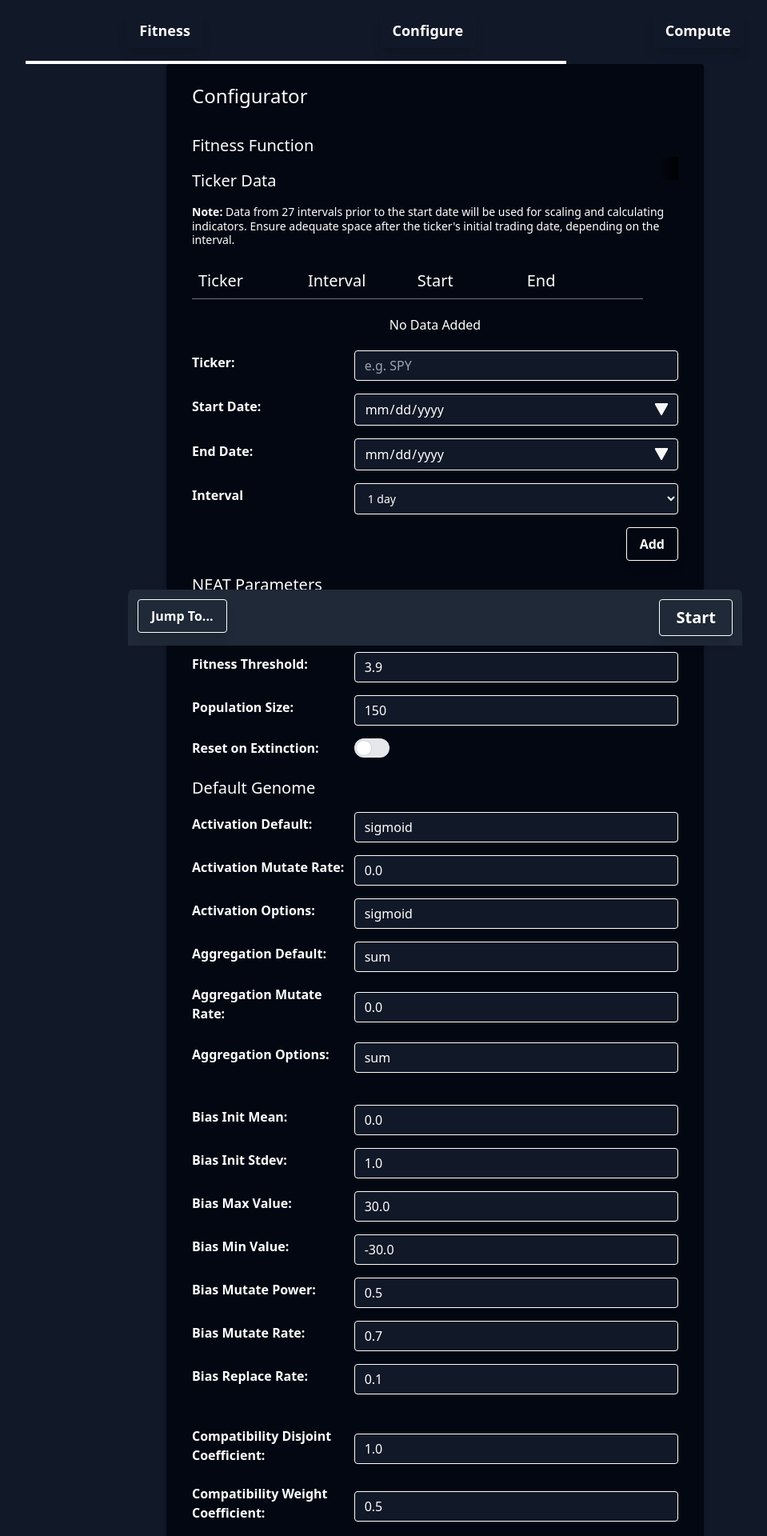
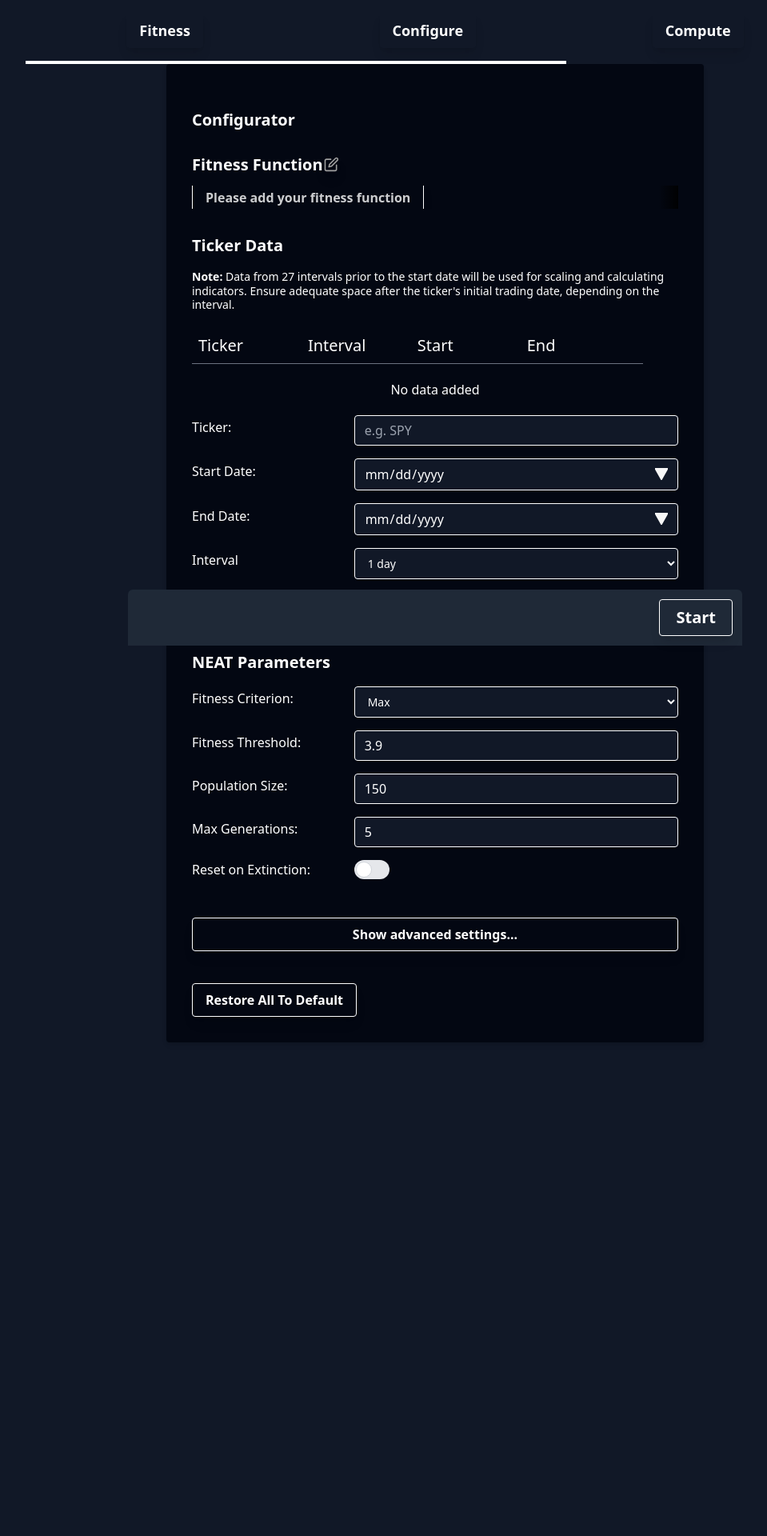
Before and after one commit to jodhangill/Quanet, a Flask app: page /configurator in a window 1280 px wide. Shown: the top 1920 px of the page at 80% size, without its empty margins (96-1055 px from the left). After the commit the page ends 1303 px from the top, so only its background shows below. Run offline with Flask 3, Linux system fonts and the light colour scheme.

Commit message:
Clean up configurator form and removed unnecessary inputs

```diff
--- a/static/css/output.css
+++ b/static/css/output.css
@@ -664,6 +664,11 @@ video {
   margin-bottom: 1.25rem;
 }
 
+.my-10 {
+  margin-top: 2.5rem;
+  margin-bottom: 2.5rem;
+}
+
 .mb-10 {
   margin-bottom: 2.5rem;
 }
@@ -692,18 +697,22 @@ video {
   margin-right: 0.25rem;
 }
 
+.mt-0 {
+  margin-top: 0px;
+}
+
 .mt-20 {
   margin-top: 5rem;
 }
 
-.mt-4 {
-  margin-top: 1rem;
-}
-
 .mt-5 {
   margin-top: 1.25rem;
 }
 
+.mt-8 {
+  margin-top: 2rem;
+}
+
 .block {
   display: block;
 }
@@ -734,10 +743,6 @@ video {
 
 .h-2 {
   height: 0.5rem;
-}
-
-.h-3 {
-  height: 0.75rem;
 }
 
 .h-5 {
@@ -871,10 +876,6 @@ video {
   justify-content: space-around;
 }
 
-.self-end {
-  align-self: flex-end;
-}
-
 .overflow-auto {
   overflow: auto;
 }
@@ -1135,6 +1136,10 @@ video {
 
 .text-start {
   text-align: start;
+}
+
+.align-bottom {
+  vertical-align: bottom;
 }
 
 .text-2xl {
@@ -1317,7 +1322,6 @@ a:hover {
   display: block;
   font-size: 1rem;
   line-height: 1.5rem;
-  font-weight: 700;
   --tw-text-opacity: 1;
   color: rgb(255 255 255 / var(--tw-text-opacity));
 }
@@ -1355,6 +1359,14 @@ a:hover {
   outline-offset: 2px;
 }
 
+#neatForm h2 {
+  margin-top: 2rem;
+  margin-bottom: 1rem;
+  font-size: 1.25rem;
+  line-height: 1.75rem;
+  font-weight: 600;
+}
+
 .ticker_data_container {
   display: grid;
   width: 100%;
@@ -1404,7 +1416,7 @@ a:hover {
             rgba(0, 0, 0, 0.9) 100%);
 }
 
-#neatForm>* {
+#neatForm>*:not([id="advanced"]), #advanced>* {
   animation: fadeInUp;
   animation-duration: 0.5s;
 }
--- a/static/js/compute/py-worker.js
+++ b/static/js/compute/py-worker.js
@@ -7,7 +7,7 @@ const callbacks = {};
 function updateProgressBar(progress) {
     let bar = document.getElementById('loadingProgress');
     if (progress == 100) {
-        bar.style.transitionDuration = '5000ms';
+        bar.style.transitionDuration = '7000ms';
     }
     else if (progress < 0) {
         document.getElementById('loadingContainer').style.display = 'none';
--- a/static/js/compute/webworker.js
+++ b/static/js/compute/webworker.js
@@ -37,9 +37,8 @@ self.onmessage = async (event) => {
         await micropip.install('pandas');
         self.postMessage({loading: 70});
         await micropip.install('numpy');
-        self.postMessage({loading: 80});
+        self.postMessage({loading: 95});
         await micropip.install('graphviz');
-        self.postMessage({loading: 95});
         self.postMessage({loading: 100});
 
         let results = await self.pyodide.runPythonAsync(python);
--- a/static/js/configurator.js
+++ b/static/js/configurator.js
@@ -118,9 +118,12 @@ async function loadData() {
     }
 
     var displayHTML = localStorage.getItem('displayHTML');
+    const fitness = document.getElementById('fitness');
     if (displayHTML) {
-        const fitness = document.getElementById('fitness');
         fitness.innerHTML = displayHTML;
+    }
+    else {
+        fitness.innerHTML = '<a href="/fitness"><span style="font-size: medium; opacity: 80%">Please add your fitness function</a>';
     }
 }
 
@@ -195,6 +198,29 @@ function saveInput(event) {
     }
 }
 
+function showAdvanced() {
+    document.getElementById('advanced').style.display = 'block';
+    document.getElementsByClassName('hideButton')[0].style.display = 'block';
+    document.getElementsByClassName('hideButton')[1].style.display = 'block';
+    document.getElementById('showButton').style.display = 'none';
+    document.getElementById('jumpTo').style.display = 'block';
+}
+
+function hideAdvanced() {
+    document.getElementById('advanced').style.display = 'none';
+    document.getElementsByClassName('hideButton')[0].style.display = 'none';
+    document.getElementsByClassName('hideButton')[1].style.display = 'none';
+    document.getElementById('showButton').style.display = 'block';
+    document.getElementById('jumpTo').style.display = 'none';
+}
+
+function restoreSettings() {
+    if (confirm("Are you sure you want to restore all settings?") == true) {
+        localStorage.clear();
+        location.reload();
+    }
+}
+
 function setChangeListeners() {
     const inputElements = document.querySelectorAll('input, select');
     inputElements.forEach(input => {
--- a/templates/configurator.html
+++ b/templates/configurator.html
@@ -5,18 +5,27 @@
 {% block content %}
 <script src="{{ url_for('static', filename='js/configurator.js') }}"></script>
 <div class="flex flex-col items-center justify-center min-h-screen">
-    <form id="neatForm" onchange="saveAll()" class="bg-gray-950 shadow-md rounded px-8 pt-6 pb-8 mt-20 mb-20 form-container w-screen max-w-2xl">
+    <form id="neatForm" onchange="saveAll()"
+        class="bg-gray-950 shadow-md rounded px-8 pt-6 pb-8 mt-20 mb-20 form-container w-screen max-w-2xl">
         <h2 class="text-2xl mb-8">Configurator</h2>
-        <h2 class="text-xl mt-4 mb-4 h-3">Fitness Function</h2>
+        <div class="flex mt-8 mb-4">
+            <h3 class="text-xl align-bottom font-semibold mt-0 leading-none">Fitness Function</h3>
+            <a class="border-none p-0" href="/fitness">
+                <img src="static/images/edit_icon.svg">
+            </a>
+        </div>
         <div class="relative">
             <div id="fitness" class="text-xl whitespace-nowrap overflow-y-hidden overflow-x-auto"></div>
             <div class="fade"></div>
         </div>
-        <h2 id="tickerData" class="text-xl mt-4 mb-4">Ticker Data</h2>
-        <h3 class="text-sm leading-tight"><strong>Note: </strong>Data from 27 intervals prior to the start date will be used for scaling and calculating indicators. Ensure adequate space after the ticker's initial trading date, depending on the interval.</h3>
+        <h2 id="tickerData">Ticker Data</h2>
+        <h3 class="text-sm leading-tight"><strong>Note: </strong>Data from 27 intervals prior to the start date will be
+            used for scaling and calculating indicators. Ensure adequate space after the ticker's initial trading date,
+            depending on the interval.</h3>
         <div id="tickerList" class="mb-5">
             <div id="tickerHeadings" class="flex justify-center my-5">
-                <div class="grid grid-cols-3 md:grid-cols-4 bg-gray-950 w-full py-2 px-2 border-gray-500 border-b md:text-xl">
+                <div
+                    class="grid grid-cols-3 md:grid-cols-4 bg-gray-950 w-full py-2 px-2 border-gray-500 border-b md:text-xl">
                     <div>
                         <span>Ticker</span>
                     </div>
@@ -33,7 +42,7 @@
                 <div class="w-12 invisible"></div>
             </div>
             <div id="noTickerMessage" class="text-center w-full">
-                <span>No Data Added</span>
+                <span>No data added</span>
             </div>
         </div>
         {{ input("Ticker:", "ticker", "text", "", "e.g. SPY")}}
@@ -44,7 +53,8 @@
                 <label for="">Interval</label>
             </div>
             <div class="md:w-2/3">
-                <select id="interval" class="bg-gray-50 border border-gray-300 text-gray-900 text-sm rounded-lg  block w-full p-2.5 ">
+                <select id="interval"
+                    class="bg-gray-50 border border-gray-300 text-gray-900 text-sm rounded-lg  block w-full p-2.5 ">
                     <option value="1m">1 minute</option>
                     <option value="2m">2 minutes</option>
                     <option value="5m">5 minutes</option>
@@ -62,23 +72,43 @@
             </div>
         </div>
         <div class="flex justify-end">
-            <button class="self-end" type="button" onclick="addTickerData(event)">Add</button>
+            <button type="button" onclick="addTickerData(event)">Add</button>
         </div>
 
-        <h2 id="neatParameters" class="text-xl mt-4 mb-4">NEAT Parameters</h2>
-        {{ input("Fitness Criterion:", "fitness_criterion", "text", "max")}}
+        <h2 id="neatParameters">NEAT Parameters</h2>
+        <div class="input-container">
+            <div class="md:w-1/3">
+                <label for="fitness_criterion">Fitness Criterion:</label>
+            </div>
+            <div class="md:w-2/3">
+                <select name="fitness_criterion" id="fitness_criterion"
+                    class="bg-gray-50 border border-gray-300 text-gray-900 text-sm rounded-lg  block w-full p-2.5 ">
+                    <option selected value="max">Max</option>
+                    <option value="mean">Mean</option>
+                </select>
+            </div>
+        </div>
         {{ input("Fitness Threshold:", "fitness_threshold", "number", "3.9")}}
         {{ input("Population Size:", "pop_size", "number", "150")}}
+        {{ input("Max Generations:", "max_generations", "number", "5")}}
         {{ toggle_checkbox("Reset on Extinction:", "reset_on_extinction") }}
 
-        <h2 id="defaultGenome" class="text-xl mt-4 mb-4">Default Genome</h2>
+        <div class="flex my-10">
+            <button id="showButton" class="w-full" type="button" onclick="showAdvanced()">Show advanced settings...</button>
+            <button class="hideButton w-full hidden" type="button" onclick="hideAdvanced()">Hide advanced settings...</button>
+        </div>
+        <div id="advanced" class="hidden">
+            <h2 id="defaultGenome">Default Genome</h2>
 
-        {{ input("Activation Default:", "activation_default", "text", "sigmoid")}}
+            <!-- {{ input("Activation Default:", "activation_default", "text", "sigmoid")}} -->
             {{ input("Activation Mutate Rate:", "activation_mutate_rate", "number", "0.0")}}
-        {{ input("Activation Options:", "activation_options", "text", "sigmoid")}}
-        {{ input("Aggregation Default:", "aggregation_default", "text", "sum")}}
+            <!-- {{ input("Activation Options:", "activation_options", "text", "sigmoid")}} -->
+
+            <br>
+
+            <!-- {{ input("Aggregation Default:", "aggregation_default", "text", "sum")}} -->
             {{ input("Aggregation Mutate Rate:", "aggregation_mutate_rate", "number", "0.0")}}
-        {{ input("Aggregation Options:", "aggregation_options", "text", "sum")}}
+            <!-- {{ input("Aggregation Options:", "aggregation_options", "text", "sum")}} -->
 
             <br>
 
@@ -105,15 +135,15 @@
 
             <br>
 
-        {{ input("Initial Connection:", "initial_connection", "text", "full_nodirect")}}
+            <!-- {{ input("Initial Connection:", "initial_connection", "text", "full_nodirect")}} -->
             {{ input("Node Add Probability:", "node_add_prob", "number", "0.5")}}
             {{ input("Node Delete Probability:", "node_delete_prob", "number", "0.5")}}
 
             <br>
 
-        {{ input("Number of Hidden Nodes:", "num_hidden", "number", "0")}}
-        {{ input("Number of Input Nodes:", "num_inputs", "number", "5")}}
-        {{ input("Number of Output Nodes:", "num_outputs", "number", "1")}}
+            {{ input("Number of Hidden Nodes:", "num_hidden", "number", "3")}}
+            <!-- {{ input("Number of Input Nodes:", "num_inputs", "number", "5")}}
+            {{ input("Number of Output Nodes:", "num_outputs", "number", "1")}} -->
 
             <br>
 
@@ -135,54 +165,91 @@
             {{ input("Weight Mutate Rate:", "weight_mutate_rate", "number", "0.8")}}
             {{ input("Weight Replace Rate:", "weight_replace_rate", "number", "0.1")}}
 
-        <h2 id="defaultSpeciesSet" class="text-xl mt-4 mb-4">Default Species Set</h2>
+            <h2 id="defaultSpeciesSet">Default Species Set</h2>
 
             {{ input("Compatibility Threshold:", "compatibility_threshold", "number", "3.0")}}
 
-        <h2 id="defaultStagnation" class="text-xl mt-4 mb-4">Default Stagnation</h2>
+            <h2 id="defaultStagnation">Default Stagnation</h2>
 
-        {{ input("Species Fitness Function:", "species_fitness_func", "text", "max")}}
+            <div class="input-container">
+                <div class="md:w-1/3">
+                    <label for="species_fitness_func">Interval</label>
+                </div>
+                <div class="md:w-2/3">
+                    <select name="species_fitness_func" id="species_fitness_func"
+                        class="bg-gray-50 border border-gray-300 text-gray-900 text-sm rounded-lg  block w-full p-2.5 ">
+                        <option value="mean">Mean</option>
+                        <option selected value="max">Max</option>
+                        <option value="min">Min</option>
+                        <option value="median">Median</option>
+                    </select>
+                </div>
+            </div>
             {{ input("Max Stagnation:", "max_stagnation", "number", "20")}}
             {{ input("Species Elitism:", "species_elitism", "number", "2")}}
 
-        <h2 id="defaultReproduction" class="text-xl mt-4 mb-4">Default Reproduction</h2>
+            <h2 id="defaultReproduction">Default Reproduction</h2>
 
             {{ input("Elitism:", "elitism", "number", "2")}}
             {{ input("Survival Threshold:", "survival_threshold", "number", "0.2")}}
 
-        <button type="button" onclick="localStorage.clear(); location.reload();">Restore All To Default</button>
+            <div class="flex my-10">
+                <button class="hideButton w-full hidden" type="button" onclick="hideAdvanced()">Hide advanced settings...</button>
+            </div>
+        </div>
+
+        <button type="button" onclick="restoreSettings()">Restore All To Default</button>
+
         <div class="flex fixed max-h-14 left-0 bottom-0 w-screen items-center justify-center">
             <div class="w-full bg-gray-800 rounded-t-md max-w-screen-md flex justify-between p-3">
                 <div>
-                    <div id="drop-down" hidden class="fixed bottom-12 shadow-md shadow-black bg-gray-800 p-2 rounded-lg">
+                    <div id="drop-down" hidden
+                        class="fixed bottom-12 shadow-md shadow-black bg-gray-800 p-2 rounded-lg">
                         <div class="m-2 mb-4">
-                            <button type="button" onclick="jumpTo('tickerData')" class="p-0 w-full text-start rounded-none border-x-0 border-t-0" >Ticker Data</button>
+                            <button type="button" onclick="jumpTo('tickerData')"
+                                class="p-0 w-full text-start rounded-none border-x-0 border-t-0">Ticker Data</button>
                         </div>
                         <div class="m-2 mb-4">
-                            <button type="button" onclick="jumpTo('neatParameters')" class="p-0 w-full text-start rounded-none border-x-0 border-t-0">NEAT Parameters</button>
+                            <button type="button" onclick="jumpTo('neatParameters')"
+                                class="p-0 w-full text-start rounded-none border-x-0 border-t-0">NEAT
+                                Parameters</button>
                         </div>
                         <div class="m-2 mb-4">
-                            <button type="button" onclick="jumpTo('defaultGenome')" class="p-0 w-full text-start rounded-none border-x-0 border-t-0">Default Genome</button>
+                            <button type="button" onclick="jumpTo('defaultGenome')"
+                                class="p-0 w-full text-start rounded-none border-x-0 border-t-0">Default Genome</button>
                         </div>
                         <div class="m-2 mb-4">
-                            <button type="button" onclick="jumpTo('defaultSpeciesSet')" class="p-0 w-full text-start rounded-none border-x-0 border-t-0">Default Species Set</button>
+                            <button type="button" onclick="jumpTo('defaultSpeciesSet')"
+                                class="p-0 w-full text-start rounded-none border-x-0 border-t-0">Default Species
+                                Set</button>
                         </div>
                         <div class="m-2 mb-4">
-                            <button type="button" onclick="jumpTo('defaultStagnation')" class="p-0 w-full text-start rounded-none border-x-0 border-t-0">Default Stagnation</button>
+                            <button type="button" onclick="jumpTo('defaultStagnation')"
+                                class="p-0 w-full text-start rounded-none border-x-0 border-t-0">Default
+                                Stagnation</button>
                         </div>
                         <div class="m-2 mb-4">
-                            <button type="button" onclick="jumpTo('defaultReproduction')" class="p-0 w-full text-start rounded-none border-x-0 border-t-0">Default Reproduction</button>
+                            <button type="button" onclick="jumpTo('defaultReproduction')"
+                                class="p-0 w-full text-start rounded-none border-x-0 border-t-0">Default
+                                Reproduction</button>
                         </div>
                     </div>
                     <div>
-                        <button type="button" onclick="toggleJumpTo()" onmouseover="openJumpTo()">Jump To...</button>
+                        <button id="jumpTo" class="hidden" type="button" onclick="toggleJumpTo()" onmouseover="openJumpTo()">Jump to...</button>
                     </div>
                 </div>
-                <button type="submit" class="text-xl bg-gray-800 py-2 px-5 rounded focus:outline-none focus:shadow-outline" type="button">
+                <button type="submit"
+                    class="text-xl bg-gray-800 py-2 px-5 rounded focus:outline-none focus:shadow-outline" type="button">
                     <div id="startLoad" role="status" class="hidden">
-                        <svg aria-hidden="true" class="inline w-6 h-6 text-gray-200 animate-spin dark:text-gray-600 fill-gray-600 dark:fill-gray-300" viewBox="0 0 100 101" fill="none" xmlns="http://www.w3.org/2000/svg">
-                            <path d="M100 50.5908C100 78.2051 77.6142 100.591 50 100.591C22.3858 100.591 0 78.2051 0 50.5908C0 22.9766 22.3858 0.59082 50 0.59082C77.6142 0.59082 100 22.9766 100 50.5908ZM9.08144 50.5908C9.08144 73.1895 27.4013 91.5094 50 91.5094C72.5987 91.5094 90.9186 73.1895 90.9186 50.5908C90.9186 27.9921 72.5987 9.67226 50 9.67226C27.4013 9.67226 9.08144 27.9921 9.08144 50.5908Z" fill="currentColor"/>
-                            <path d="M93.9676 39.0409C96.393 38.4038 97.8624 35.9116 97.0079 33.5539C95.2932 28.8227 92.871 24.3692 89.8167 20.348C85.8452 15.1192 80.8826 10.7238 75.2124 7.41289C69.5422 4.10194 63.2754 1.94025 56.7698 1.05124C51.7666 0.367541 46.6976 0.446843 41.7345 1.27873C39.2613 1.69328 37.813 4.19778 38.4501 6.62326C39.0873 9.04874 41.5694 10.4717 44.0505 10.1071C47.8511 9.54855 51.7191 9.52689 55.5402 10.0491C60.8642 10.7766 65.9928 12.5457 70.6331 15.2552C75.2735 17.9648 79.3347 21.5619 82.5849 25.841C84.9175 28.9121 86.7997 32.2913 88.1811 35.8758C89.083 38.2158 91.5421 39.6781 93.9676 39.0409Z" fill="currentFill"/>
+                        <svg aria-hidden="true"
+                            class="inline w-6 h-6 text-gray-200 animate-spin dark:text-gray-600 fill-gray-600 dark:fill-gray-300"
+                            viewBox="0 0 100 101" fill="none" xmlns="http://www.w3.org/2000/svg">
+                            <path
+                                d="M100 50.5908C100 78.2051 77.6142 100.591 50 100.591C22.3858 100.591 0 78.2051 0 50.5908C0 22.9766 22.3858 0.59082 50 0.59082C77.6142 0.59082 100 22.9766 100 50.5908ZM9.08144 50.5908C9.08144 73.1895 27.4013 91.5094 50 91.5094C72.5987 91.5094 90.9186 73.1895 90.9186 50.5908C90.9186 27.9921 72.5987 9.67226 50 9.67226C27.4013 9.67226 9.08144 27.9921 9.08144 50.5908Z"
+                                fill="currentColor" />
+                            <path
+                                d="M93.9676 39.0409C96.393 38.4038 97.8624 35.9116 97.0079 33.5539C95.2932 28.8227 92.871 24.3692 89.8167 20.348C85.8452 15.1192 80.8826 10.7238 75.2124 7.41289C69.5422 4.10194 63.2754 1.94025 56.7698 1.05124C51.7666 0.367541 46.6976 0.446843 41.7345 1.27873C39.2613 1.69328 37.813 4.19778 38.4501 6.62326C39.0873 9.04874 41.5694 10.4717 44.0505 10.1071C47.8511 9.54855 51.7191 9.52689 55.5402 10.0491C60.8642 10.7766 65.9928 12.5457 70.6331 15.2552C75.2735 17.9648 79.3347 21.5619 82.5849 25.841C84.9175 28.9121 86.7997 32.2913 88.1811 35.8758C89.083 38.2158 91.5421 39.6781 93.9676 39.0409Z"
+                                fill="currentFill" />
                         </svg>
                         <span class="sr-only">Loading...</span>
                     </div>
```
Also changed, not shown: static/css/input.css (+6 -2 lines), static/python/compute.py (+13 -7 lines), static/images/edit_icon.svg (added). Lines whose indentation alone changed are shown as unchanged.
